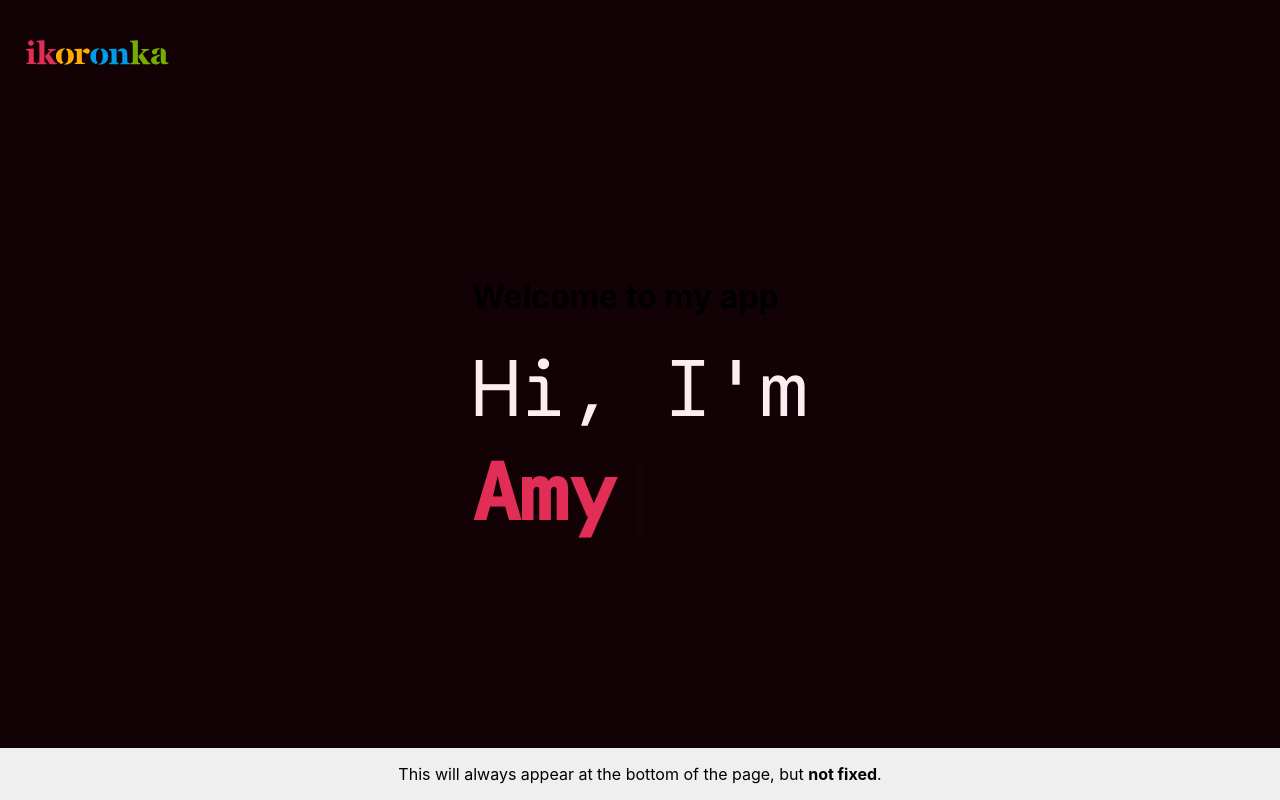
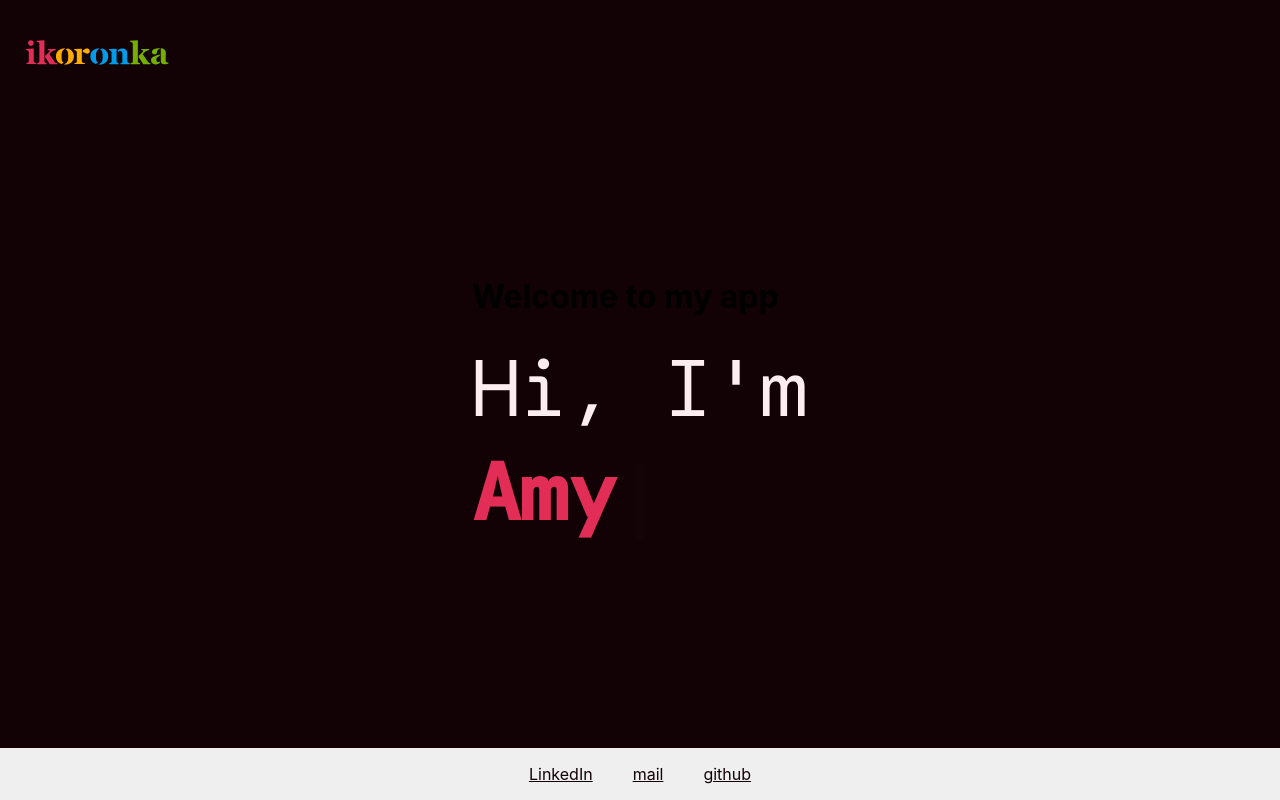
Before and after one commit to ikoronka/portfolio, a React (Create React App) app: page / in a window 1280 px wide. Built offline with nearby package versions, Linux system fonts and the light colour scheme; a web font is replaced by a local one.

Commit message:
footer update

```diff
--- a/src/components/Footer.jsx
+++ b/src/components/Footer.jsx
@@ -3,6 +3,10 @@ import '../index.css';
 
 export default function Footer() {
     return (
-        <div class="footer">This will always appear at the bottom of the page, but <strong>not fixed</strong>.</div>
+        <div class="footer">
+            <a href="https://www.linkedin.com/in/amelie-engelmaierov%C3%A1-a94b4a136/">LinkedIn</a>
+            <a href="mailto:ikoronka.work@gmail.com">mail</a>
+            <a href="https://github.com/ikoronka/">github</a>
+        </div>
     );
 }
--- a/src/index.css
+++ b/src/index.css
@@ -76,3 +76,8 @@ button {
   background-color: #efefef;
   text-align: center;
 }
+
+.footer a {
+  margin: 0 20px;
+  color: #120206;
+}
```
